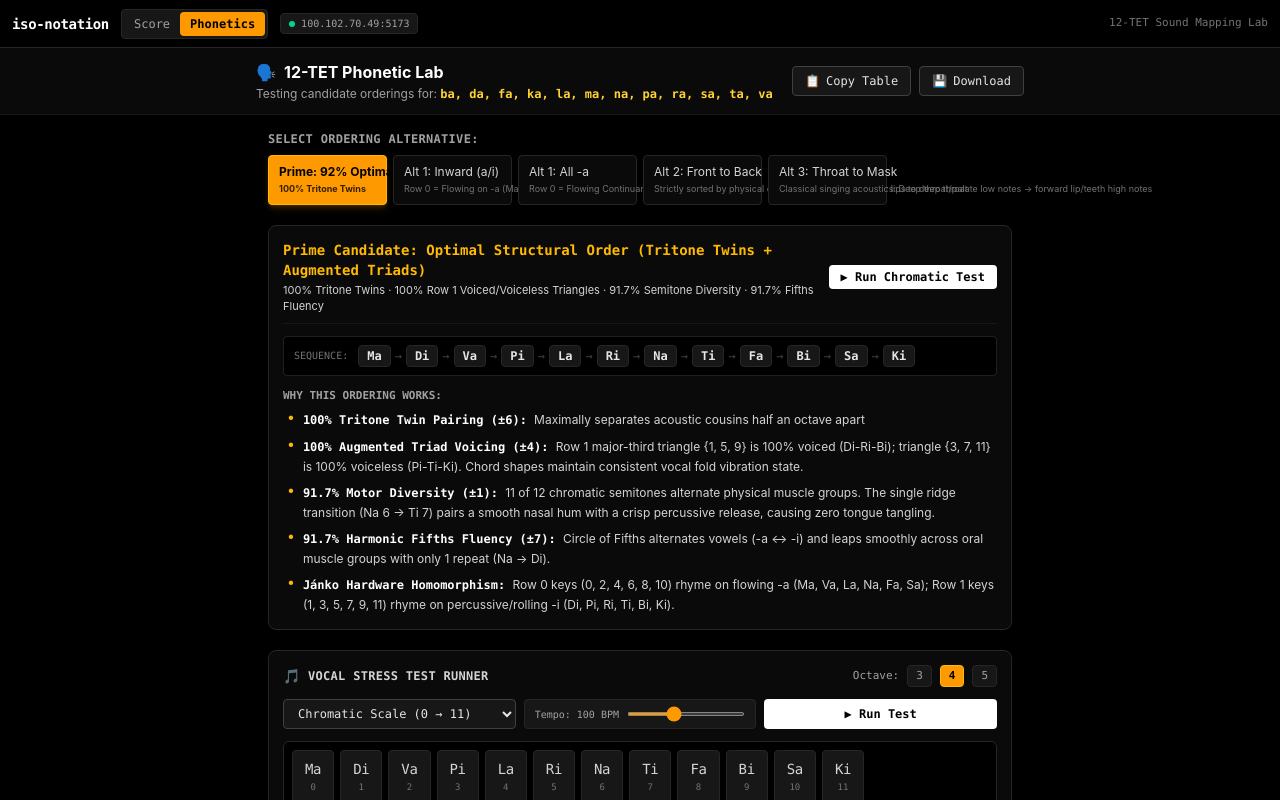
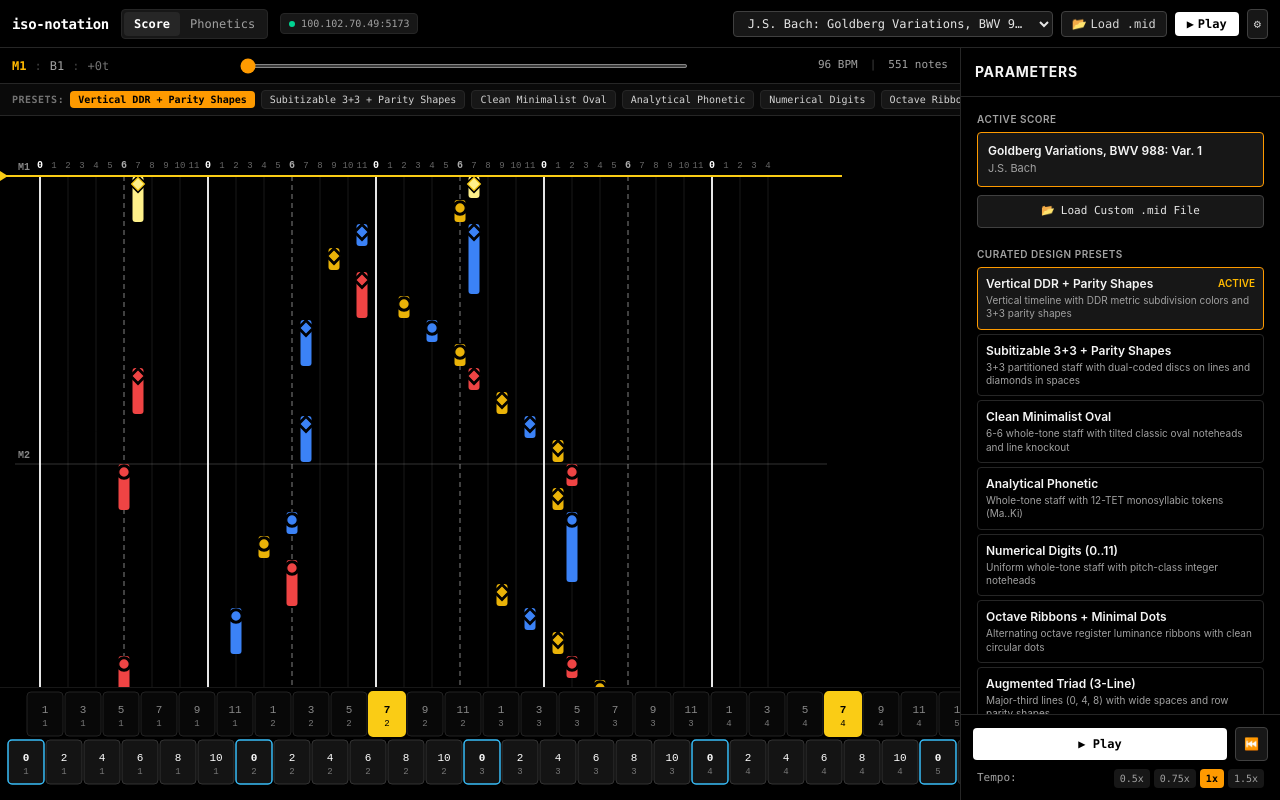
Before and after one commit to qqp-dev/iso-notation, a React (Vite) app: page / in a window 1280 px wide. Built offline with nearby package versions, Linux system fonts and the light colour scheme.

Commit message:
feat: vertical timeline default with DDR metric subdivision color-coding

```diff
--- a/src/render/colors.ts
+++ b/src/render/colors.ts
@@ -18,17 +18,62 @@ const PITCH_CLASS_COLORS = [
   '#EC4899', // 11
 ];
 
+/**
+ * DDR (Dance Dance Revolution) Metric Subdivision Color Engine:
+ * Colors encode the metric subdivision of each note relative to ticksPerBeat (48 ticks in standard 4/4):
+ * - Quarter notes / Beat onsets (tick % 48 === 0): Red (#EF4444)
+ * - Eighth notes / Half-beat offbeats (tick % 24 === 0): Blue (#3B82F6)
+ * - Eighth-note triplets / 12th notes (tick % 16 === 0): Purple (#A855F7)
+ * - Sixteenth notes / Quarter-beat subdivisions (tick % 12 === 0): Yellow / Amber (#EAB308)
+ * - Thirty-second notes (tick % 6 === 0): Green (#10B981)
+ * - Active notes during playback glow bright white/gold (#FFFFFF / #FEF08A)
+ */
+export function getSubdivisionColor(
+  tick: number,
+  ticksPerBeat: number = 48,
+  isActive: boolean = false
+): string {
+  if (isActive) {
+    return '#FEF08A'; // Bright active gold glow
+  }
+
+  const tpb = ticksPerBeat > 0 ? ticksPerBeat : 48;
+  const mod = ((Math.round(tick) % tpb) + tpb) % tpb;
+
+  if (mod === 0) {
+    return '#EF4444'; // Red: Quarter notes / Beat onsets
+  }
+  if (mod % (tpb / 2) === 0) {
+    return '#3B82F6'; // Blue: Eighth notes / Half-beat offbeats
+  }
+  if (tpb % 3 === 0 && mod % (tpb / 3) === 0) {
+    return '#A855F7'; // Purple: Eighth-note triplets / 12th notes
+  }
+  if (mod % (tpb / 4) === 0) {
+    return '#EAB308'; // Yellow / Amber: Sixteenth notes / Quarter-beat subdivisions
+  }
+  if (mod % (tpb / 8) === 0) {
+    return '#10B981'; // Green: Thirty-second notes
+  }
+  return '#9CA3AF'; // Fallback neutral gray
+}
+
 export function getNoteColor(
   pitch: PitchCoordinate,
   hand: Hand,
   mode: ColorMode,
-  isActive: boolean = false
+  isActive: boolean = false,
+  startTick?: number,
+  ticksPerBeat: number = 48
 ): string {
   if (isActive) {
-    return '#FDE047'; // Bright active gold highlight
+    return mode === 'ddr-subdivision' ? '#FEF08A' : '#FDE047'; // Bright active gold highlight
   }
 
   switch (mode) {
+    case 'ddr-subdivision':
+      return getSubdivisionColor(startTick ?? 0, ticksPerBeat, false);
+
     case 'pitch-class-wheel':
       return PITCH_CLASS_COLORS[pitch.pitchClass];
 
--- a/src/render/score-canvas.ts
+++ b/src/render/score-canvas.ts
@@ -8,7 +8,7 @@ import {
   getStaffLineGeometry,
   getParityShape,
 } from './types';
-import { getNoteColor } from './colors';
+import { getNoteColor, getSubdivisionColor } from './colors';
 
 export interface ScoreDimensions {
   width: number;
@@ -289,12 +289,16 @@ export function renderScoreToCanvas(
       options.currentTick < note.startTick + note.durationTicks;
     const isSelected = options.selectedNoteId === note.id;
     const isHighlighted = isActive || isSelected;
-    const noteColor = getNoteColor(
-      note.pitch,
-      note.hand,
-      options.colorMode,
-      isHighlighted
-    );
+    const noteColor = options.colorMode === 'ddr-subdivision'
+      ? getSubdivisionColor(note.startTick, score.ticksPerBeat, isHighlighted)
+      : getNoteColor(
+          note.pitch,
+          note.hand,
+          options.colorMode,
+          isHighlighted,
+          note.startTick,
+          score.ticksPerBeat
+        );
     const strokeColor = isHighlighted ? '#FACC15' : '#000000';
     const pc = note.pitch.pitchClass;
 
@@ -431,7 +435,9 @@ function renderNotehead(
   strokeColor: string,
   isVertical: boolean
 ): void {
-  const headColor = isActive ? '#FDE047' : fillColor;
+  const headColor = isActive
+    ? (fillColor === '#FEF08A' || fillColor === '#FFFFFF' ? fillColor : '#FDE047')
+    : fillColor;
 
   switch (morphology) {
     case 'classic-oval': {
--- a/src/render/types.ts
+++ b/src/render/types.ts
@@ -28,7 +28,12 @@ export type NoteheadMorphology =
 // Legacy aliases for backward compatibility
 export type NotationStyle = 'wholetone-staff' | 'chromatic-grid' | StaffStyle;
 export type NoteheadStyle = 'numerical' | NoteheadMorphology;
-export type ColorMode = 'wholetone-duality' | 'pitch-class-wheel' | 'voice-hand' | 'monochrome';
+export type ColorMode =
+  | 'wholetone-duality'
+  | 'pitch-class-wheel'
+  | 'voice-hand'
+  | 'monochrome'
+  | 'ddr-subdivision';
 
 export interface RenderOptions {
   orientation: TimelineOrientation;
@@ -62,9 +67,19 @@ export interface DesignPreset {
   staffStyle: StaffStyle;
   noteheadMorphology: NoteheadMorphology;
   colorMode: ColorMode;
+  orientation?: TimelineOrientation;
 }
 
 export const DESIGN_PRESETS: readonly DesignPreset[] = [
+  {
+    id: 'vertical-ddr-parity',
+    name: 'Vertical DDR + Parity Shapes',
+    description: 'Vertical timeline with DDR metric subdivision colors and 3+3 parity shapes',
+    staffStyle: 'tritone-split',
+    noteheadMorphology: 'row-parity-shape',
+    colorMode: 'ddr-subdivision',
+    orientation: 'vertical',
+  },
   {
     id: 'subitizable-3plus3-parity',
     name: 'Subitizable 3+3 + Parity Shapes',
@@ -72,6 +87,7 @@ export const DESIGN_PRESETS: readonly DesignPreset[] = [
     staffStyle: 'tritone-split',
     noteheadMorphology: 'row-parity-shape',
     colorMode: 'monochrome',
+    orientation: 'horizontal',
   },
   {
     id: 'clean-minimalist-oval',
@@ -289,3 +305,5 @@ export function getParityShape(pitchClass: number): 'disc' | 'diamond' {
   const pc = ((pitchClass % 12) + 12) % 12;
   return pc % 2 === 0 ? 'disc' : 'diamond';
 }
+
+export { getSubdivisionColor } from './colors';
--- a/src/ui/App.tsx
+++ b/src/ui/App.tsx
@@ -16,7 +16,7 @@ import { ControlsDrawer } from './ControlsDrawer';
 import { PhoneticSandbox } from './PhoneticSandbox';
 
 export const App: React.FC = () => {
-  const [currentView, setCurrentView] = useState<'score' | 'phonetics'>('phonetics');
+  const [currentView, setCurrentView] = useState<'score' | 'phonetics'>('score');
   const [selectedScoreId, setSelectedScoreId] = useState<string>('bach-goldberg-var1');
   const [score, setScore] = useState<QuantizedGridScore>(() => BENCHMARK_SCORES['bach-goldberg-var1']());
 
@@ -31,12 +31,12 @@ export const App: React.FC = () => {
 
   // Render options state
   const [renderOptions, setRenderOptions] = useState<RenderOptions>({
-    orientation: 'horizontal',
+    orientation: 'vertical',
     staffStyle: 'tritone-split',
     noteheadMorphology: 'row-parity-shape',
     notationStyle: 'wholetone-staff',
-    noteheadStyle: 'numerical',
-    colorMode: 'monochrome',
+    noteheadStyle: 'row-parity-shape',
+    colorMode: 'ddr-subdivision',
     zoom: 1.0,
     pixelsPerTick: 2.0,
     pixelsPerSemitone: 14,
@@ -394,7 +394,9 @@ export const App: React.FC = () => {
                   const isActive =
                     normalizeStaffStyle(renderOptions.staffStyle) === normalizeStaffStyle(preset.staffStyle) &&
                     normalizeNoteheadMorphology(renderOptions.noteheadMorphology) ===
-                      normalizeNoteheadMorphology(preset.noteheadMorphology);
+                      normalizeNoteheadMorphology(preset.noteheadMorphology) &&
+                    renderOptions.colorMode === preset.colorMode &&
+                    (!preset.orientation || renderOptions.orientation === preset.orientation);
                   return (
                     <button
                       key={preset.id}
@@ -403,6 +405,7 @@ export const App: React.FC = () => {
                           staffStyle: preset.staffStyle,
                           noteheadMorphology: preset.noteheadMorphology,
                           colorMode: preset.colorMode,
+                          ...(preset.orientation ? { orientation: preset.orientation } : {}),
                         })
                       }
                       className={`px-2 py-0.5 rounded font-mono text-[10px] transition shrink-0 ${
@@ -419,6 +422,35 @@ export const App: React.FC = () => {
               </div>
 
               <div className="flex items-center gap-2 shrink-0">
+                {/* Orientation Toggle Button */}
+                <button
+                  onClick={() =>
+                    handleUpdateOptions({
+                      orientation: renderOptions.orientation === 'vertical' ? 'horizontal' : 'vertical',
+                    })
+                  }
+                  className="bg-neutral-900 hover:bg-neutral-800 border border-neutral-700 rounded px-2 py-0.5 text-[10px] text-neutral-200 font-mono flex items-center gap-1 transition"
+                  title="Toggle Timeline Orientation (Vertical / Horizontal)"
+                >
+                  <span>{renderOptions.orientation === 'vertical' ? '↕ Vert' : '↔ Horiz'}</span>
+                </button>
+
+                {/* Color Mode Dropdown */}
+                <div className="flex items-center gap-1">
+                  <span className="text-[10px] font-mono text-neutral-500 hidden lg:inline">Color:</span>
+                  <select
+                    value={renderOptions.colorMode}
+                    onChange={(e) => handleUpdateOptions({ colorMode: e.target.value as any })}
+                    className="bg-neutral-900 border border-neutral-700 rounded px-1.5 py-0.5 text-[10px] text-neutral-200 font-mono focus:outline-none focus:border-amber-500"
+                  >
+                    <option value="ddr-subdivision">DDR Subdivision</option>
+                    <option value="monochrome">Monochrome</option>
+                    <option value="wholetone-duality">Whole-Tone</option>
+                    <option value="pitch-class-wheel">12-TET Wheel</option>
+                    <option value="voice-hand">Voice & Hand</option>
+                  </select>
+                </div>
+
                 {/* Staff Style Dropdown */}
                 <div className="flex items-center gap-1">
                   <span className="text-[10px] font-mono text-neutral-500 hidden lg:inline">Staff:</span>
--- a/src/ui/ControlsDrawer.tsx
+++ b/src/ui/ControlsDrawer.tsx
@@ -133,7 +133,9 @@ export const ControlsDrawer: React.FC<ControlsDrawerProps> = ({
                 const isSelected =
                   normalizeStaffStyle(options.staffStyle) === normalizeStaffStyle(preset.staffStyle) &&
                   normalizeNoteheadMorphology(options.noteheadMorphology) ===
-                    normalizeNoteheadMorphology(preset.noteheadMorphology);
+                    normalizeNoteheadMorphology(preset.noteheadMorphology) &&
+                  options.colorMode === preset.colorMode &&
+                  (!preset.orientation || options.orientation === preset.orientation);
                 return (
                   <button
                     key={preset.id}
@@ -142,6 +144,7 @@ export const ControlsDrawer: React.FC<ControlsDrawerProps> = ({
                         staffStyle: preset.staffStyle,
                         noteheadMorphology: preset.noteheadMorphology,
                         colorMode: preset.colorMode,
+                        ...(preset.orientation ? { orientation: preset.orientation } : {}),
                       })
                     }
                     className={`w-full text-left p-2 rounded border transition ${
@@ -265,10 +268,11 @@ export const ControlsDrawer: React.FC<ControlsDrawerProps> = ({
               onChange={(e) => onOptionsChange({ colorMode: e.target.value as ColorMode })}
               className="w-full bg-neutral-950 border border-neutral-800 rounded p-2 text-neutral-200 focus:outline-none focus:border-amber-500 font-mono text-[11px]"
             >
+              <option value="ddr-subdivision">DDR Metric Subdivision (4th=Red, 8th=Blue...)</option>
+              <option value="monochrome">Monochrome</option>
               <option value="wholetone-duality">Whole-Tone Parity (Row 0 / Row 1)</option>
               <option value="pitch-class-wheel">12-TET Pitch Class Wheel</option>
               <option value="voice-hand">Voice & Hand (RH / LH)</option>
-              <option value="monochrome">Monochrome</option>
             </select>
           </div>
 
--- a/src/ui/NotationCanvas.tsx
+++ b/src/ui/NotationCanvas.tsx
@@ -71,14 +71,24 @@ export const NotationCanvas: React.FC<NotationCanvasProps> = ({
     if (isHoriz) {
       const scrollLeft = container.scrollLeft;
       const clientWidth = container.clientWidth;
-      if (clientWidth > 0 && (playheadPos > scrollLeft + clientWidth * 0.85 || playheadPos < scrollLeft)) {
-        container.scrollLeft = Math.max(0, playheadPos - clientWidth * 0.2);
+      if (clientWidth > 0 && (playheadPos > scrollLeft + clientWidth * 0.8 || playheadPos < scrollLeft)) {
+        const target = Math.max(0, playheadPos - clientWidth * 0.2);
+        if (typeof container.scrollTo === 'function') {
+          container.scrollTo({ left: target, behavior: 'smooth' });
+        } else {
+          container.scrollLeft = target;
+        }
       }
     } else {
       const scrollTop = container.scrollTop;
       const clientHeight = container.clientHeight;
-      if (clientHeight > 0 && (playheadPos > scrollTop + clientHeight * 0.85 || playheadPos < scrollTop)) {
-        container.scrollTop = Math.max(0, playheadPos - clientHeight * 0.2);
+      if (clientHeight > 0 && (playheadPos > scrollTop + clientHeight * 0.75 || playheadPos < scrollTop)) {
+        const target = Math.max(0, playheadPos - clientHeight * 0.25);
+        if (typeof container.scrollTo === 'function') {
+          container.scrollTo({ top: target, behavior: 'smooth' });
+        } else {
+          container.scrollTop = target;
+        }
       }
     }
   }, [options.currentTick, options.pixelsPerTick, options.orientation]);
```
Also changed, not shown: 1 other file (tests, documents, lock files or other folders).
